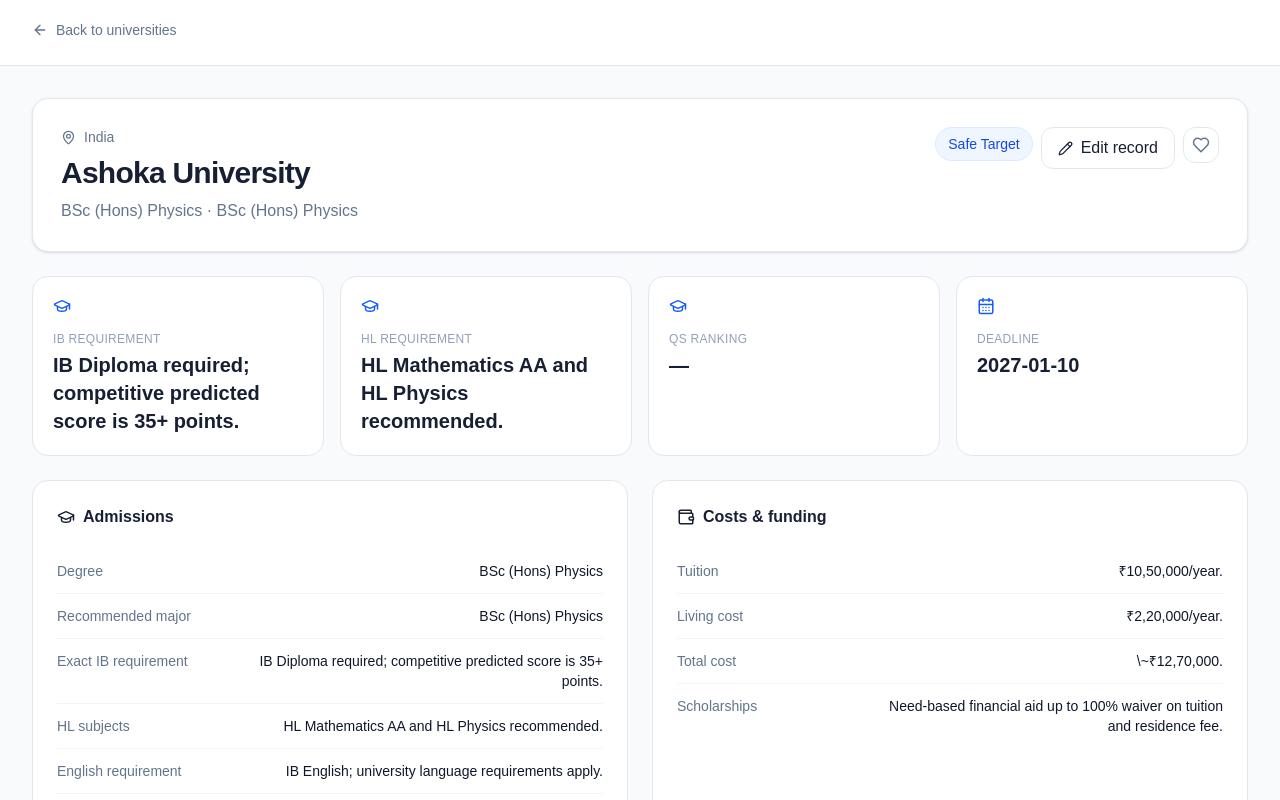
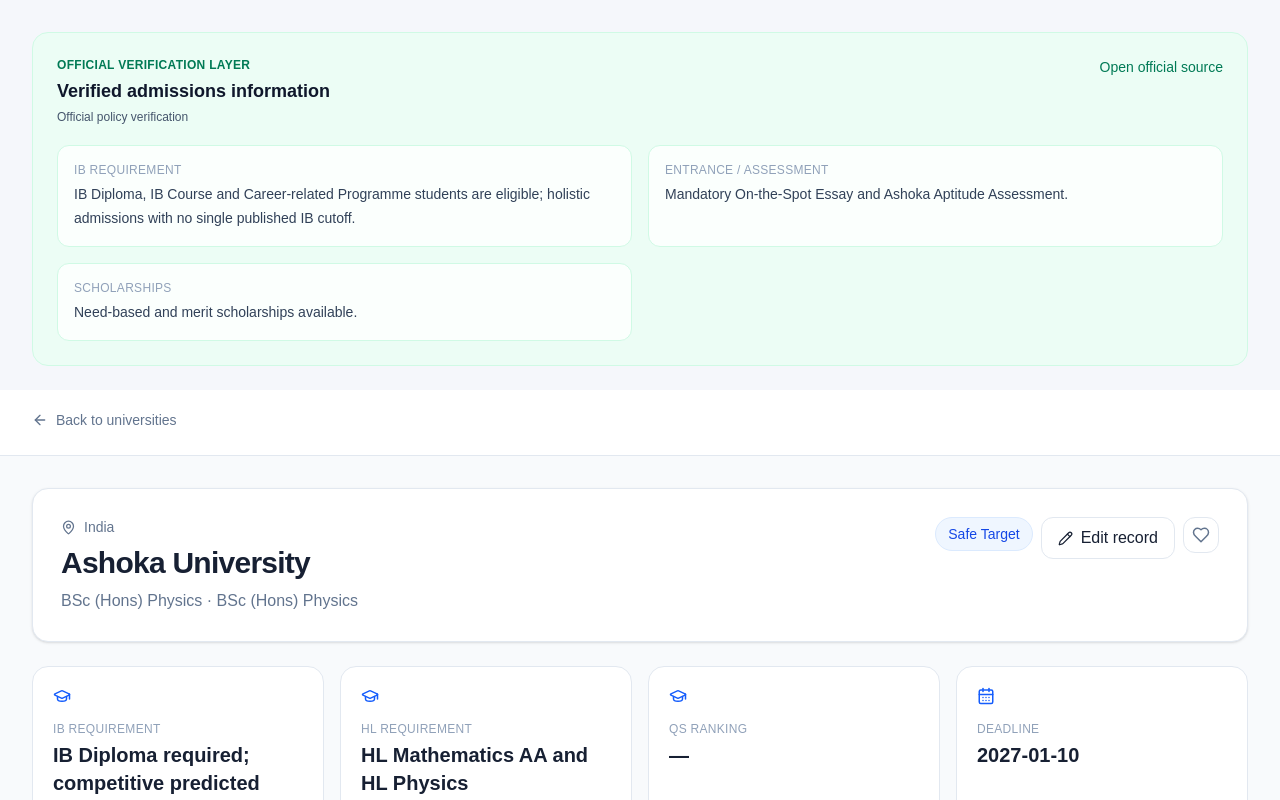
Before and after one commit to swiftpear1o1/UniversityHub101, a Next.js app: page /universities/ashoka-university in a window 1280 px wide. Shown: the top 800 px of the page. Built offline with nearby package versions, Linux system fonts and the light colour scheme.

Commit message:
feat: integrate verified admissions into university profiles

```diff
--- a/app/universities/[id]/page.tsx
+++ b/app/universities/[id]/page.tsx
@@ -1,9 +1,12 @@
 import { universities } from "@/lib/universities";
+import { getVerifiedRequirement } from "@/lib/verifiedRequirements";
 import { UniversityProfileClient } from "@/components/UniversityProfileClient";
+import { VerifiedRequirementsCard } from "@/components/VerifiedRequirementsCard";
 
 export default async function UniversityProfile({ params }: { params: Promise<{ id: string }> }) {
   const { id } = await params;
   const university = universities.find((u) => u.id === id);
   if (!university) return <div className="p-10">University not found.</div>;
-  return <UniversityProfileClient initial={university} />;
+  const verified = getVerifiedRequirement(university.name);
+  return <div>{verified && <div className="mx-auto max-w-7xl px-8 pt-8"><VerifiedRequirementsCard verified={verified}/></div>}<UniversityProfileClient initial={university} /></div>;
 }
```
